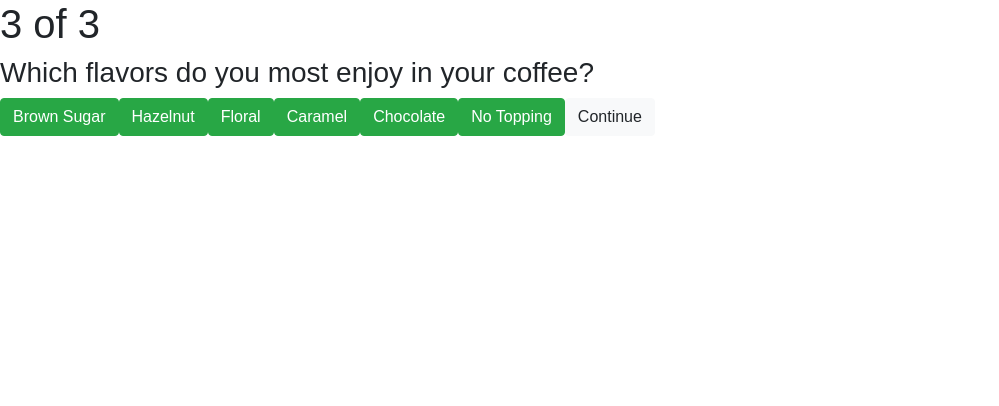
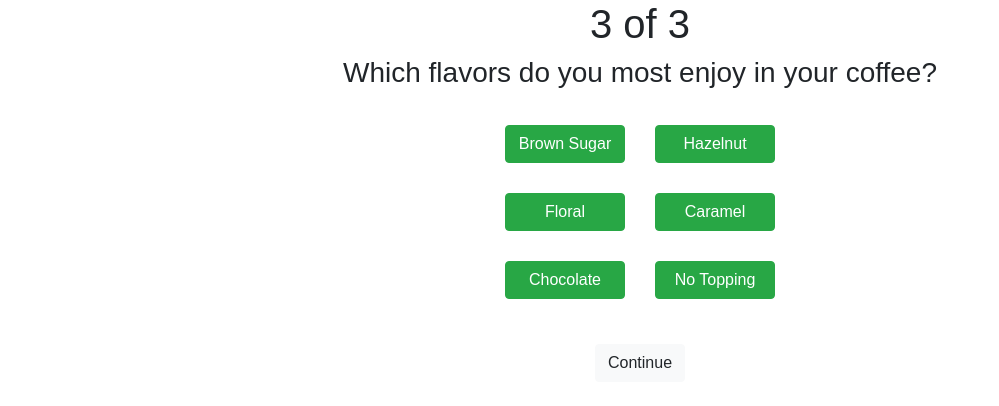
Before and after one commit to coffeenate-haku/frontend, a React (Create React App) app: page /survey/3 in a window 1280 px wide. Shown: the top 406 px of the page, without its empty margins (0-999 px from the left). Built offline with nearby package versions, Linux system fonts and the light colour scheme; a web font is replaced by a local one.

Commit message:
add style to all survey

```diff
--- a/src/components/SurveyA.js
+++ b/src/components/SurveyA.js
@@ -17,7 +17,7 @@ const style = {
   },
 
   button: {
-    width: "100px",
+    width: "150px",
     margin: "15px"
   }
 };
@@ -37,8 +37,8 @@ class Survey1 extends React.Component {
           <Button style={style.button} variant="success">
             Cream
           </Button>
-          <Link style={style.button} to="/survey/2">
-            <Button variant="light">Continue</Button>
+          <Link to="/survey/2">
+            <Button style={style.button} variant="light">Continue</Button>
           </Link>
         </ButtonToolbar>
       </React.Fragment>
--- a/src/components/SurveyB.js
+++ b/src/components/SurveyB.js
@@ -3,9 +3,22 @@ import { ButtonToolbar, Button } from "react-bootstrap";
 import { Link } from "react-router-dom";
 
 const style = {
-  headerStyle: {
+  container: {
+    textAlign: "center",
+    topMargin: "20px"
+  },
+
+  toolbar: {
+    display: "flex",
     justifyContent: "center",
-    alignItem: "center"
+    alignItems: "center",
+    flexDirection: "column",
+    margin: "20px 0px"
+  },
+
+  button: {
+    width: "150px",
+    margin: "15px"
   }
 };
 
@@ -17,11 +30,11 @@ class Survey2 extends React.Component {
           <h1>2 of 3</h1>
           <h3>Which type of sweetness do you prefer?</h3>
         </div>
-        <ButtonToolbar>
-          <Button variant="success">Sugar</Button>
-          <Button variant="success">Less Sugar</Button>
-          <Link style={style.button} to="/survey/3">
-            <Button variant="light">Continue</Button>
+        <ButtonToolbar style={style.toolbar}>
+          <Button style={style.button} variant="success">Sugar</Button>
+          <Button style={style.button} variant="success">Less Sugar</Button>
+          <Link to="/survey/3">
+            <Button style={style.button} variant="light">Continue</Button>
           </Link>
         </ButtonToolbar>
       </React.Fragment>
--- a/src/components/SurveyC.js
+++ b/src/components/SurveyC.js
@@ -3,30 +3,57 @@ import { ButtonToolbar, Button } from "react-bootstrap";
 import { Link } from "react-router-dom";
 
 const style = {
-  headerStyle: {
+  container: {
+    textAlign: "center",
+    topMargin: "20px"
+  },
+
+  toolbar: {
+    display: "flex",
     justifyContent: "center",
-    alignItem: "center"
+    alignItems: "center",
+    flexDirection: "column",
+    margin: "20px 0px"
+  },
+
+  button: {
+    width: "120px",
+    margin: "15px"
+  },
+
+  continue: {
+    width: "90px",
+    margin: "15px",
+    justifyContent: "center"
   }
 };
 
 class Survey3 extends React.Component {
   render() {
     return (
-      <div>
-        <h1 style={style.headerStyle}>3 of 3</h1>
-        <h3>Which flavors do you most enjoy in your coffee?</h3>
-        <ButtonToolbar>
-          <Button variant="success">Brown Sugar</Button>
-          <Button variant="success">Hazelnut</Button>
-          <Button variant="success">Floral</Button>
-          <Button variant="success">Caramel</Button>
-          <Button variant="success">Chocolate</Button>
-          <Button variant="success">No Topping</Button>
+      <React.Fragment>
+        <div style={style.container}>
+          <h1>3 of 3</h1>
+          <h3>Which flavors do you most enjoy in your coffee?</h3>
+        </div>
+        <ButtonToolbar style={style.toolbar}>
+          <div>
+            <Button style={style.button} variant="success">Brown Sugar</Button>
+            <Button style={style.button} variant="success">Hazelnut</Button>
+          </div>
+          <div>
+            <Button style={style.button} variant="success">Floral</Button>
+            <Button style={style.button} variant="success">Caramel</Button>
+          </div>
+          <div>
+            <Button style={style.button} variant="success">Chocolate</Button>
+            <Button style={style.button} variant="success">No Topping</Button>
+          </div>
           <Link style={style.button} to="/survey/result">
-            <Button variant="light">Continue</Button>
+          <Button style={style.continue} variant="light">Continue</Button>
           </Link>
         </ButtonToolbar>
-      </div>
+      </React.Fragment>
     );
   }
 }
--- a/src/components/SurveyResult.js
+++ b/src/components/SurveyResult.js
@@ -1,11 +1,25 @@
 import React from "react"
 import { Card, Button } from "react-bootstrap"
 
+const style = {
+  container: {
+    textAlign: "center",
+    topMargin: "20px"
+  },
+
+  card: {
+    width: "20rem",
+    textAlign: "center",
+    justifyContent: "center"
+  }
+
+}
 class SurveyResult extends React.Component {
   render() {
   return (
-    <div>
-        <Card style={{ width: '18rem' }}>
+    <React.Fragment>
+      <div style={style.container}>
+        <Card style={style.card}>
           <Card.Img variant="top" src="#" />
           <Card.Body>
             <Card.Title>You got espresso</Card.Title>
@@ -14,6 +28,7 @@ class SurveyResult extends React.Component {
         </Card>
         <Button>See restaurant that matches you</Button>
       </div>
+    </React.Fragment>
     )
   }
 }
```
